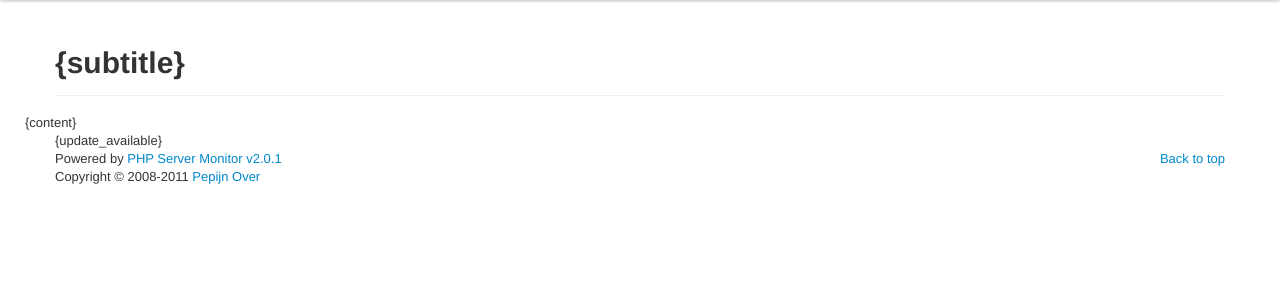
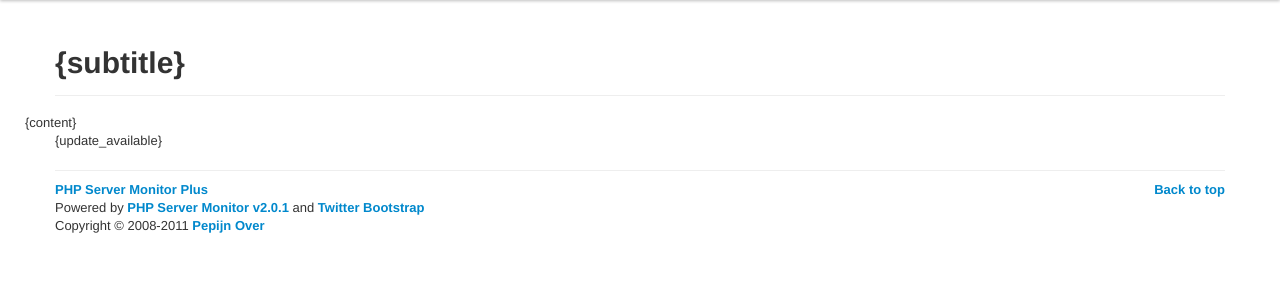
Before and after one commit to madeinnordeste/PHP-Server-Monitor-Plus, a PHP site: page /tpl/main.tpl.html in a window 1280 px wide. Shown: the part 40-340 px from the top of the page. Run offline with PHP 8.4, Linux system fonts and the light colour scheme.

Commit message:
update footer info and servers template

```diff
--- a/static/css/style.css
+++ b/static/css/style.css
@@ -15,3 +15,11 @@ body{
     text-align:right;
     padding:10px 0px 10px 0px;
 }
+.footer{
+    margin-top:20px;
+    border-top:1px solid #EEEEEE;
+    padding-top:10px;
+}
+.footer a{
+    font-weight:bold;
+}
--- a/tpl/main.tpl.html
+++ b/tpl/main.tpl.html
@@ -75,7 +75,10 @@
         <footer class="footer">
           <p class="pull-right"><a href="#">Back to top</a></p>
           <p>
-              Powered by <a href="http://phpservermon.sourceforge.net" target="_blank">PHP Server Monitor v2.0.1</a><br/>
+              <a href="https://github.com/madeinnordeste/PHP-Server-Monitor-Plus">PHP Server Monitor Plus</a><br>
+              Powered by <a href="http://phpservermon.sourceforge.net" target="_blank">PHP Server Monitor v2.0.1</a> and
+              <a href="http://twitter.github.com/bootstrap/">Twitter Bootstrap</a>
+              <br/>
               Copyright &copy; 2008-2011 <a href="mailto:ipdope@users.sourceforge.net">Pepijn Over<a/>
           </p>
         </footer>
--- a/tpl/servers.tpl.html
+++ b/tpl/servers.tpl.html
@@ -12,7 +12,7 @@
         </a>
     </div>
 
-    <table class="table table-bordered">
+    <table class="table table-bordered table-striped">
         <thead>
             <tr>
                 <th>&nbsp;</th>
```
